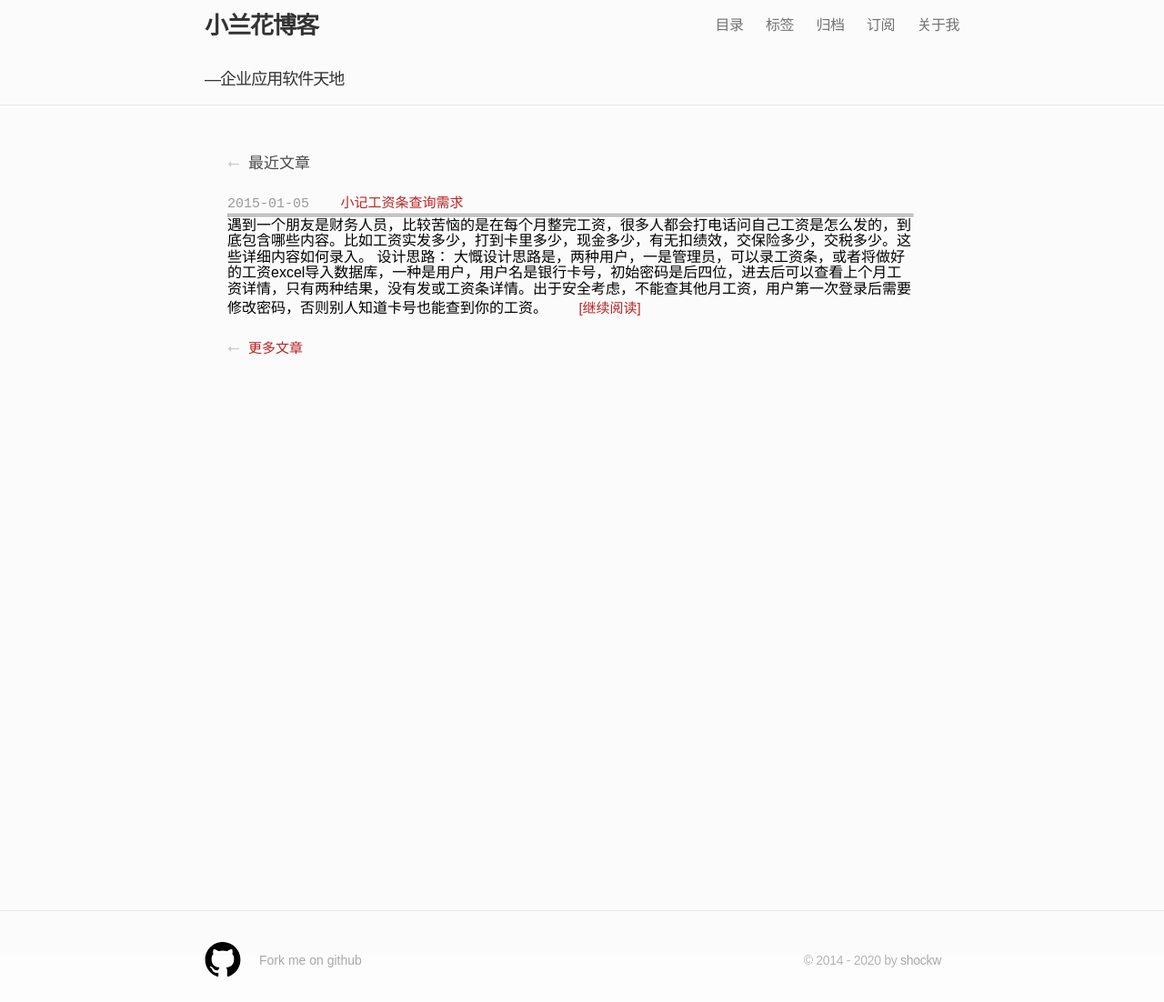
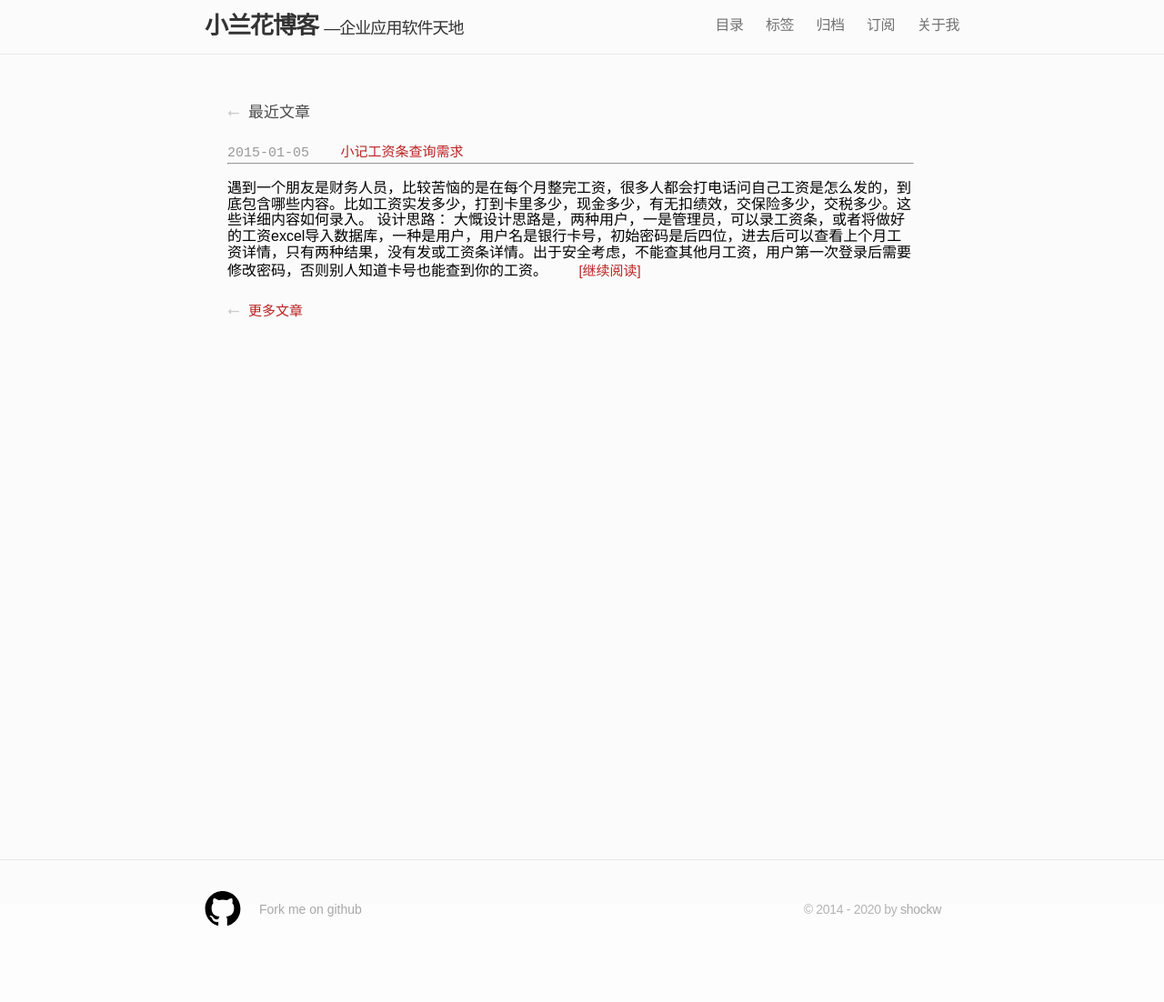
Before and after one commit to shockw/shockw.github.io, a Jekyll site: the page built from index.html, in a window 1280 px wide. Shown: the whole page at 91% size. Built offline with Jekyll 4.4.1, drawn with Linux system fonts in a browser that asks for light colours; nearby versions of some CDN libraries; Markdown is read by kramdown in place of the engine named in the settings; comment, search, counter and statistics services are not loaded; after the commit the page ends 1046 px from its top, so only the background shows below that.

Commit message:
样式调整

```diff
--- a/_includes/header.html
+++ b/_includes/header.html
@@ -1,8 +1,8 @@
 <header class="site-header">
     <div class="wrap">
         <a class="site-title" href="{{ site.baseurl }}/"><h2><strong>小兰花博客
-                </strong>
-        </h2><small><small>—企业应用软件天地</small></small></a>
+                </strong><small><small>—企业应用软件天地</small></small>
+        </h2></a>
         <nav class="site-nav">
             <a href="#" class="menu-icon">
                 <svg version="1.1" xmlns="http://www.w3.org/2000/svg" xmlns:xlink="http://www.w3.org/1999/xlink" x="0px" y="0px"
--- a/index.html
+++ b/index.html
@@ -22,7 +22,7 @@ layout: default
     <li class="listing-item">
       <time datetime="{{ post.date | date:"%Y-%m-%d" }}">{{ post.date | date:"%Y-%m-%d" }}</time>
       <a href="{{ post.url }}" title="{{ post.title }}">{{ post.title }}</a>
-	  <hr><hr>
+	  <hr><br>
 	  <p>
    {{ post.content  | | split:'<!--more-->' | first | strip_html }}
    <a class="more" href="{{ site.url }}{{ post.url }}">[继续阅读]</a>
```
